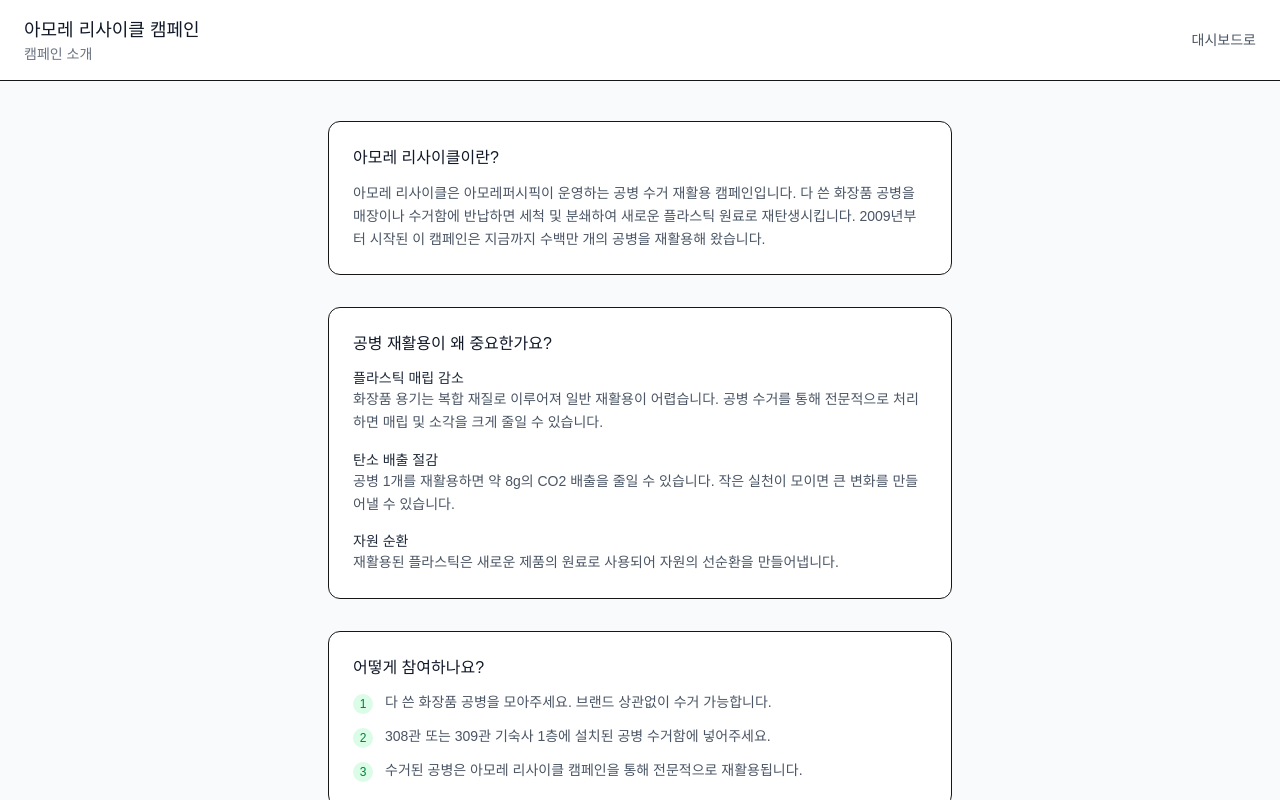
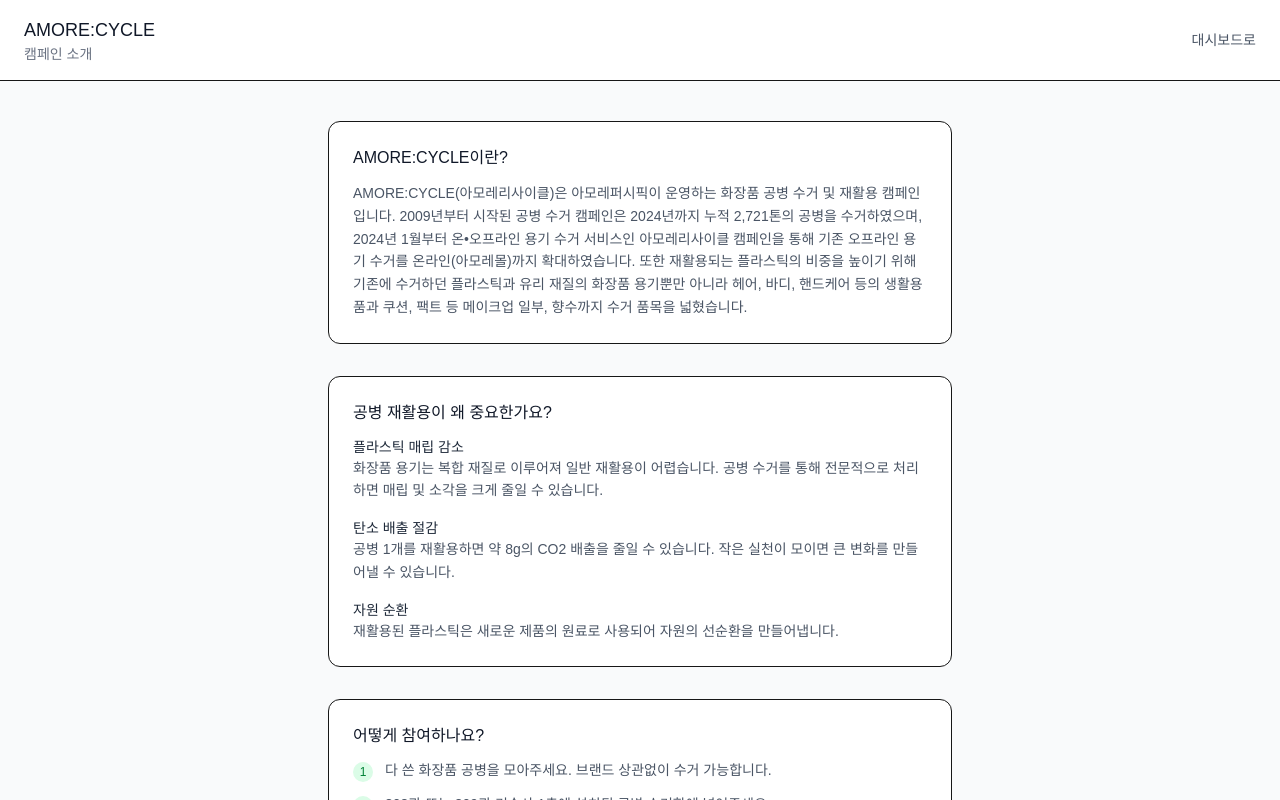
Before and after one commit to nayeongo2007-commits/amore-recycle, a Next.js app: page /about in a window 1280 px wide. Shown: the top 800 px of the page. Built offline with nearby package versions, Linux system fonts and the light colour scheme.

Commit message:
Update page.tsx

```diff
--- a/app/about/page.tsx
+++ b/app/about/page.tsx
@@ -5,7 +5,7 @@
     <main className="min-h-screen bg-gray-50">
       <nav className="bg-white border-b px-6 py-4 flex justify-between items-center">
         <div>
-          <h1 className="text-lg font-medium text-gray-900">아모레 리사이클 캠페인</h1>
+          <h1 className="text-lg font-medium text-gray-900">AMORE:CYCLE</h1>
           <p className="text-sm text-gray-500">캠페인 소개</p>
         </div>
         <Link href="/" className="text-sm text-gray-600 hover:text-gray-900">대시보드로</Link>
@@ -14,12 +14,11 @@
       <div className="max-w-2xl mx-auto px-6 py-10 space-y-8">
 
         <div className="bg-white rounded-xl border p-6">
-          <h2 className="text-base font-medium text-gray-900 mb-3">아모레 리사이클이란?</h2>
+          <h2 className="text-base font-medium text-gray-900 mb-3">AMORE:CYCLE이란?</h2>
           <p className="text-sm text-gray-600 leading-relaxed">
-            아모레 리사이클은 아모레퍼시픽이 운영하는 공병 수거 재활용 캠페인입니다.
-            다 쓴 화장품 공병을 매장이나 수거함에 반납하면 세척 및 분쇄하여
-            새로운 플라스틱 원료로 재탄생시킵니다. 2009년부터 시작된 이 캠페인은
-            지금까지 수백만 개의 공병을 재활용해 왔습니다.
+            AMORE:CYCLE(아모레리사이클)은 아모레퍼시픽이 운영하는 화장품 공병 수거 및 재활용 캠페인입니다.
+            2009년부터 시작된 공병 수거 캠페인은 2024년까지 누적 2,721톤의 공병을 수거하였으며, 2024년 1월부터 온•오프라인 용기 수거 서비스인 아모레리사이클 캠페인을 통해 기존 오프라인 용기 수거를 온라인(아모레몰)까지 확대하였습니다.
+            또한 재활용되는 플라스틱의 비중을 높이기 위해 기존에 수거하던 플라스틱과 유리 재질의 화장품 용기뿐만 아니라 헤어, 바디, 핸드케어 등의 생활용품과 쿠션, 팩트 등 메이크업 일부, 향수까지 수거 품목을 넓혔습니다.
           </p>
         </div>
 
@@ -54,13 +53,13 @@
             </div>
             <div className="flex gap-3">
               <span className="bg-green-100 text-green-700 text-xs font-medium rounded-full w-5 h-5 flex items-center justify-center flex-shrink-0 mt-0.5">3</span>
-              <p className="text-sm text-gray-600">수거된 공병은 아모레 리사이클 캠페인을 통해 전문적으로 재활용됩니다.</p>
+              <p className="text-sm text-gray-600">수거된 공병은 아모레리사이클을 통해 전문적으로 재활용됩니다.</p>
             </div>
           </div>
         </div>
 
         <div className="bg-green-50 rounded-xl border border-green-200 p-6 text-center">
-          <p className="text-sm text-green-800 font-medium mb-1">아모레 리사이클 공식 캠페인</p>
+          <p className="text-sm text-green-800 font-medium mb-1">AMORE:CYCLE 공식 캠페인</p>
           <p className="text-sm text-green-700 mb-3">더 자세한 내용은 아모레퍼시픽 공식 사이트에서 확인하세요</p>
           <Link
             href="https://www.amoremall.com/kr/ko/display/event_detail?planDisplaySn=13143&srsltid=AfmBOooB24YE9x69CZlvkX39koe0jEjRaeDP4nsv6xqfRcPMHoJsFLAm"
```
